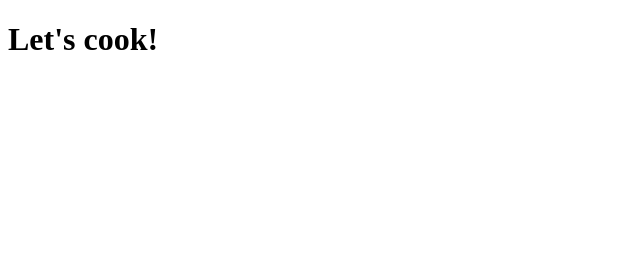
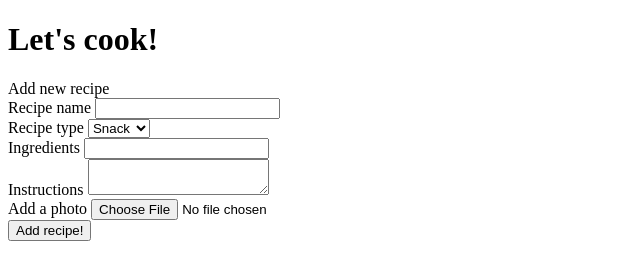
Before and after one commit to Bellamcr/project1-recipe-book, a plain HTML site: page index.html in a window 1280 px wide. Shown: the whole page, without its empty margins (0-640 px from the left). Drawn offline with Linux system fonts and the light colour scheme.

Commit message:
Form to add a new recipe

```diff
--- a/index.html
+++ b/index.html
@@ -8,7 +8,26 @@
 </head>
 <body>
     <h1>Let's cook!</h1>
-
-
+    <div class="form">
+        <div class="form-name">Add new recipe</div>
+        <form>
+            <label for="name">Recipe name</label>
+            <input type="text" id="recipe-name" name="recipe" /><br>
+            <label for="recipe-types">Recipe type</label>
+            <select name="types" id="recipe-select">
+                <option>Snack</option>
+                <option>Meal</option>
+                <option>Desert</option>
+                <option>Drink</option>
+            </select><br>
+            <label for="ingredients">Ingredients</label>
+            <input type="text" id="recipe-ingredients" name="ingredients" /><br>
+            <label for="instructions">Instructions</label>
+            <textarea id="recipe-instructions" name="instructions"></textarea><br>
+            <label for="photo">Add a photo</label>
+            <input type="file" id="recipe-photo" name="photo" accept="image/png, image/jpeg" /><br>
+            <input type="submit" value="Add recipe!" />
+        </form>
+    </div>
 </body>
 </html>
```
